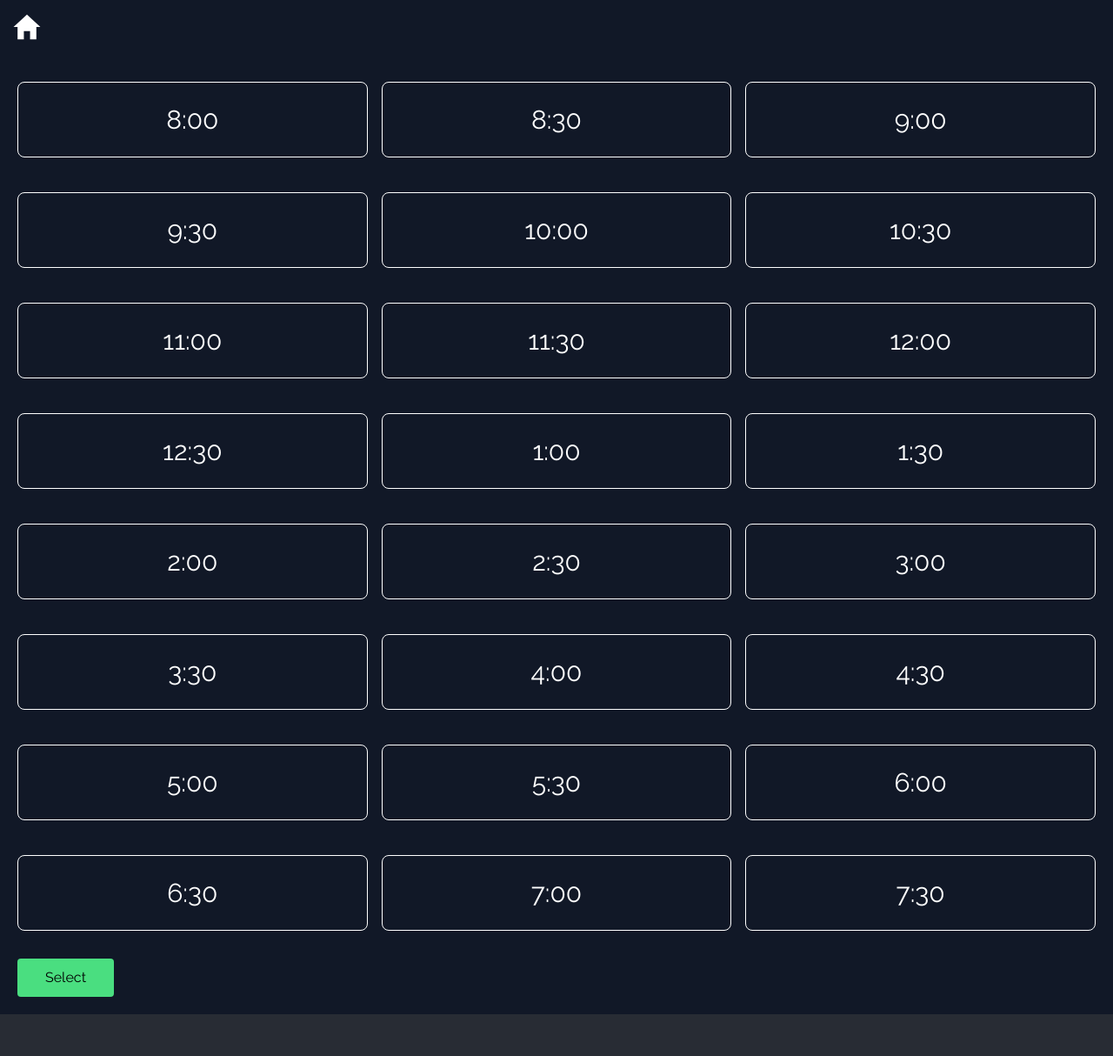
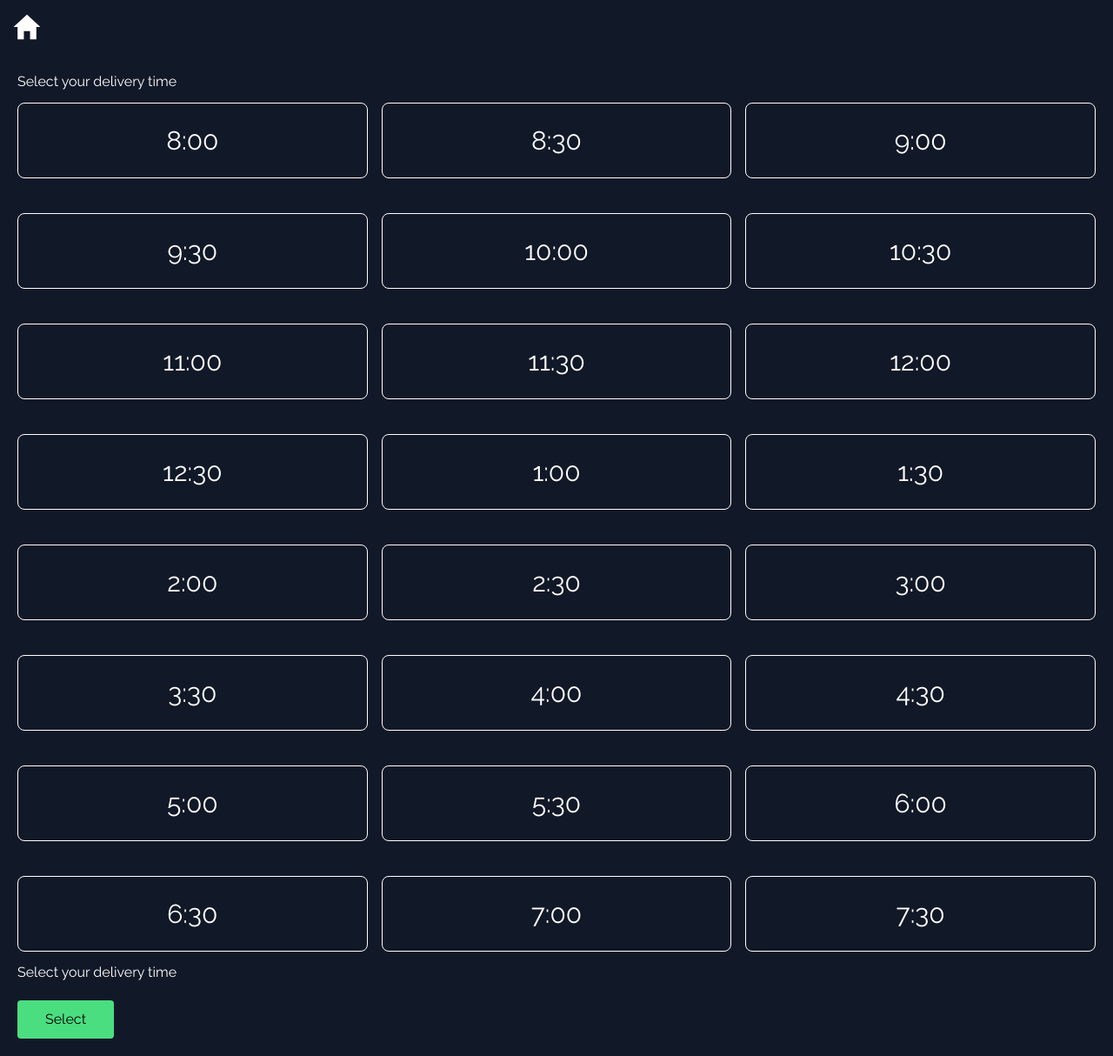
Before and after one commit to Robertoeschdz/portfolio, a React (Vite) app: page /delivery in a window 1280 px wide. Shown: the whole page at 87% size. Before the commit the page ends 1166 px from the top, so only its background shows below. Built offline with nearby package versions, Linux system fonts and the light colour scheme; no server answers; the database is empty.

Commit message:
instructions added

```diff
--- a/src/pages/deliveryApp/DeliveryApp.jsx
+++ b/src/pages/deliveryApp/DeliveryApp.jsx
@@ -156,6 +156,7 @@ export default function DeliveryApp () {
     <div className='bg-gray-900 text-white'>
       <GoHome />
       <div className='p-5'>
+        <p>Select your delivery time</p>
         {complete ? <h2 className='text-green-600 text-xl'>Hour added </h2> : ''}
         {alert ? <h2 className='text-red-600 text-xl'>Please select one hour</h2> : ''}
         {crowded ? <h2 className='text-red-600 text-xl'>All couriers are busy, please select another hour</h2> : ''}
@@ -175,6 +176,7 @@ export default function DeliveryApp () {
         {availableDealers !== null
           ? availableDealers !== 0 ? <DeliveryIcon availableDealers={availableDealers} /> : <p className='text-red-600 text-xl'>No dealers available at this hour</p>
           : ''}
+        <p>Select your delivery time</p>
         <button className='bg-green-400 mt-5 py-2.5 px-8 rounded text-black hover:bg-green-500' onClick={handleSubmit}>Select</button>
       </div>
     </div>
```
Also changed, not shown: src/assets/Copy.png (added).
